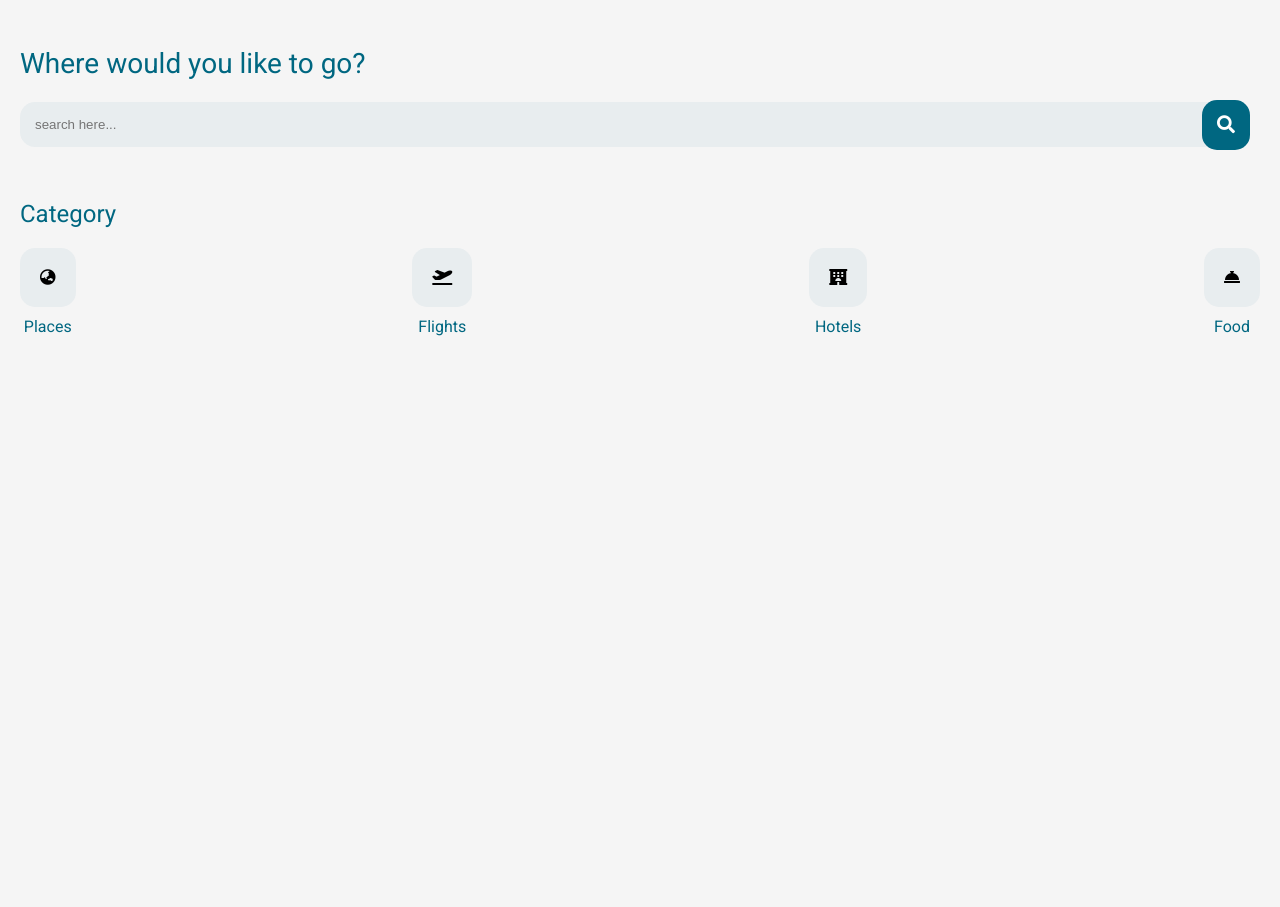
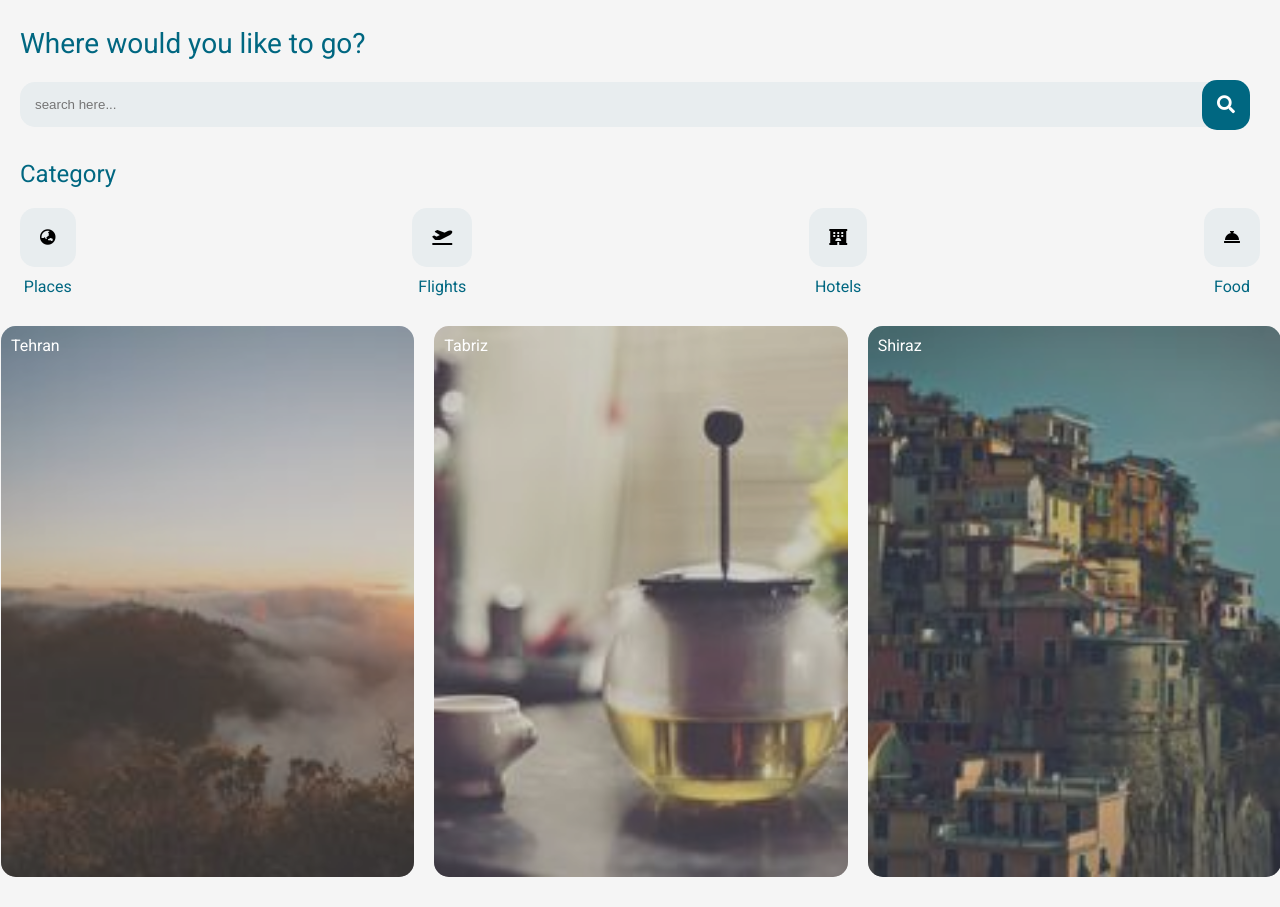
Before and after one commit to mohsenrs/deltaban, a plain HTML site: page index.html in a window 1280 px wide. Shown: the part 109-1016 px from the top of the page. Before the commit the page ends 800 px from the top, so only its background shows below. Drawn offline with nearby package versions, Linux system fonts and the light colour scheme.

Commit message:
slider section

```diff
--- a/css/style.css
+++ b/css/style.css
@@ -31,7 +31,7 @@ body {
 
 /* start search css */
 .search {
-  margin: 50px 20px 30px;
+  margin: 0 20px 30px;
 }
 .search__heading {
   font-size: 28px;
@@ -67,7 +67,7 @@ body {
 
 /* start category css */
 .category {
-  margin: 50px 20px 30px;
+  margin: 0 20px 30px;
 }
 .category__heading {
   font-size: 24px;
@@ -99,3 +99,31 @@ body {
   background-color: var(--primary);
 }
 /* end category css */
+
+/* start slider css */
+.slider {
+  margin: 0 0 30px;
+}
+.slider__card img {
+  border-radius: 15px;
+  position: relative;
+}
+.slider__card p {
+  position: absolute;
+  color: #fff;
+  left: 10px;
+  top: 10px;
+}
+.slider__card .layer {
+  background-color: rgba(121, 121, 121, 0.35);
+  position: absolute;
+  top: 0;
+  left: 0;
+  width: 100%;
+  height: 100%;
+  border-radius: 15px;
+}
+.slider__card .layer:hover {
+  background-color: transparent;
+}
+/* end slider css */
--- a/index.html
+++ b/index.html
@@ -10,6 +10,13 @@
   <link rel="preconnect" href="https://fonts.gstatic.com" crossorigin>
   <link href="https://fonts.googleapis.com/css2?family=Roboto:wght@100;300;400;500;700&display=swap" rel="stylesheet">
   <link rel="stylesheet" href="css/all.css">
+  <link rel="stylesheet" href="https://cdnjs.cloudflare.com/ajax/libs/OwlCarousel2/2.3.4/assets/owl.carousel.min.css"
+    integrity="sha512-tS3S5qG0BlhnQROyJXvNjeEM4UpMXHrQfTGmbQ1gKmelCxlSEBUaxhRBj/EFTzpbP4RVSrpEikbmdJobCvhE3g=="
+    crossorigin="anonymous" referrerpolicy="no-referrer" />
+  <link rel="stylesheet"
+    href="https://cdnjs.cloudflare.com/ajax/libs/OwlCarousel2/2.3.4/assets/owl.theme.default.min.css"
+    integrity="sha512-sMXtMNL1zRzolHYKEujM2AqCLUR9F2C4/05cdbxjjLSRvMQIciEPCQZo++nk7go3BtSuK9kfa/s+a4f4i5pLkw=="
+    crossorigin="anonymous" referrerpolicy="no-referrer" />
   <title>Deltaban</title>
 </head>
 
@@ -64,12 +71,33 @@
     </div>
   </section>
 
-  <section>
-
+  <section class="owl-carousel owl-theme slider">
+    <div class="slider__card">
+      <img src="assets/slider2.jpg" alt="slider image">
+      <div class="layer"></div>
+      <p>Tehran</p>
+    </div>
+    <div class="slider__card">
+      <img src="assets/slider1.jpg" alt="slider image">
+      <div class="layer"></div>
+      <p>Tabriz</p>
+    </div>
+    <div class="slider__card">
+      <img src="assets/slider3.jpg" alt="slider image">
+      <div class="layer"></div>
+      <p>Shiraz</p>
+    </div>
   </section>
 
   <nav class="navbar"></nav>
 
+  <!-- scripts -->
+  <script src="https://code.jquery.com/jquery-3.6.0.min.js"
+    integrity="sha256-/xUj+3OJU5yExlq6GSYGSHk7tPXikynS7ogEvDej/m4=" crossorigin="anonymous"></script>
+  <script src="https://cdnjs.cloudflare.com/ajax/libs/OwlCarousel2/2.3.4/owl.carousel.min.js"
+    integrity="sha512-bPs7Ae6pVvhOSiIcyUClR7/q2OAsRiovw4vAkX+zJbw3ShAeeqezq50RIIcIURq7Oa20rW2n2q+fyXBNcU9lrw=="
+    crossorigin="anonymous" referrerpolicy="no-referrer"></script>
+  <script src="index.js"></script>
 </body>
 
 </html>
--- /dev/null
+++ b/index.js
@@ -0,0 +1,15 @@
+$(document).ready(function () {
+  $('.owl-carousel').owlCarousel({
+    loop: true,
+    margin: 20,
+    responsiveClass: true,
+    responsive: {
+      0: {
+        items: 1.7,
+      },
+      600: {
+        items: 3,
+      },
+    },
+  })
+})
```
Also changed, not shown: assets/slider1.jpg (added), assets/slider2.jpg (added), assets/slider3.jpg (added).
